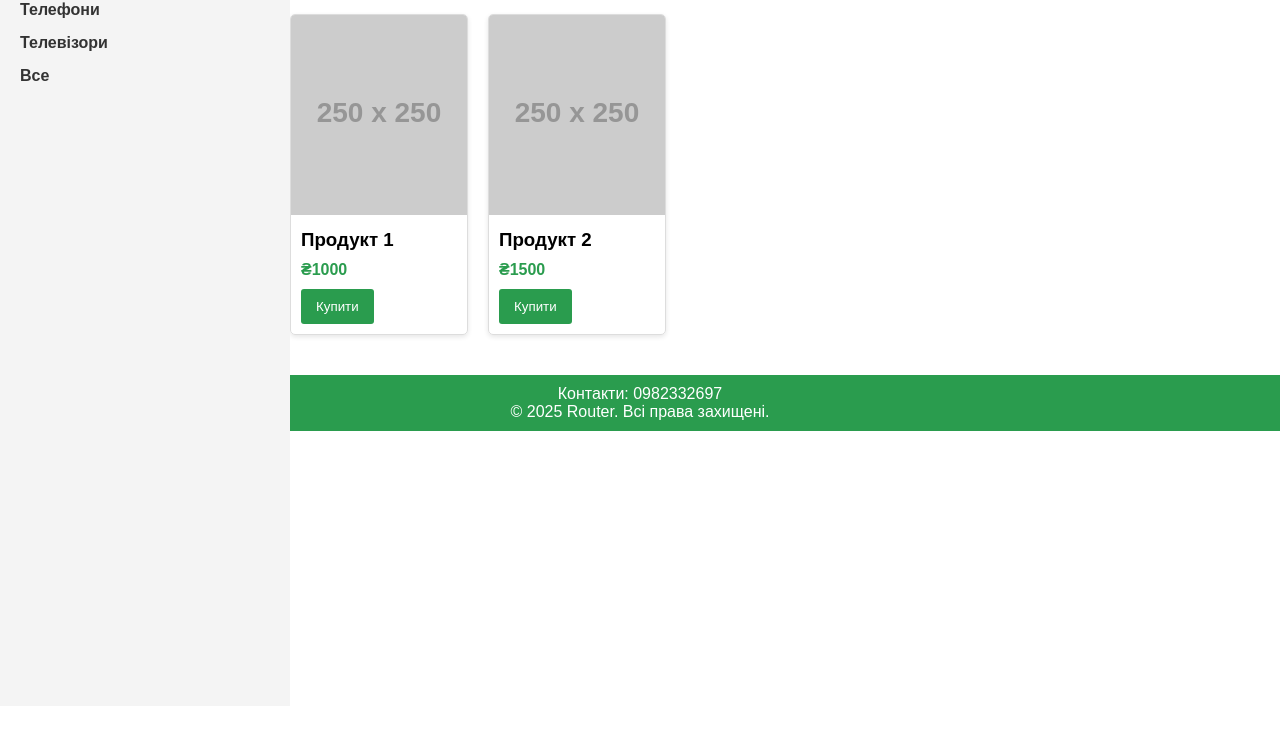
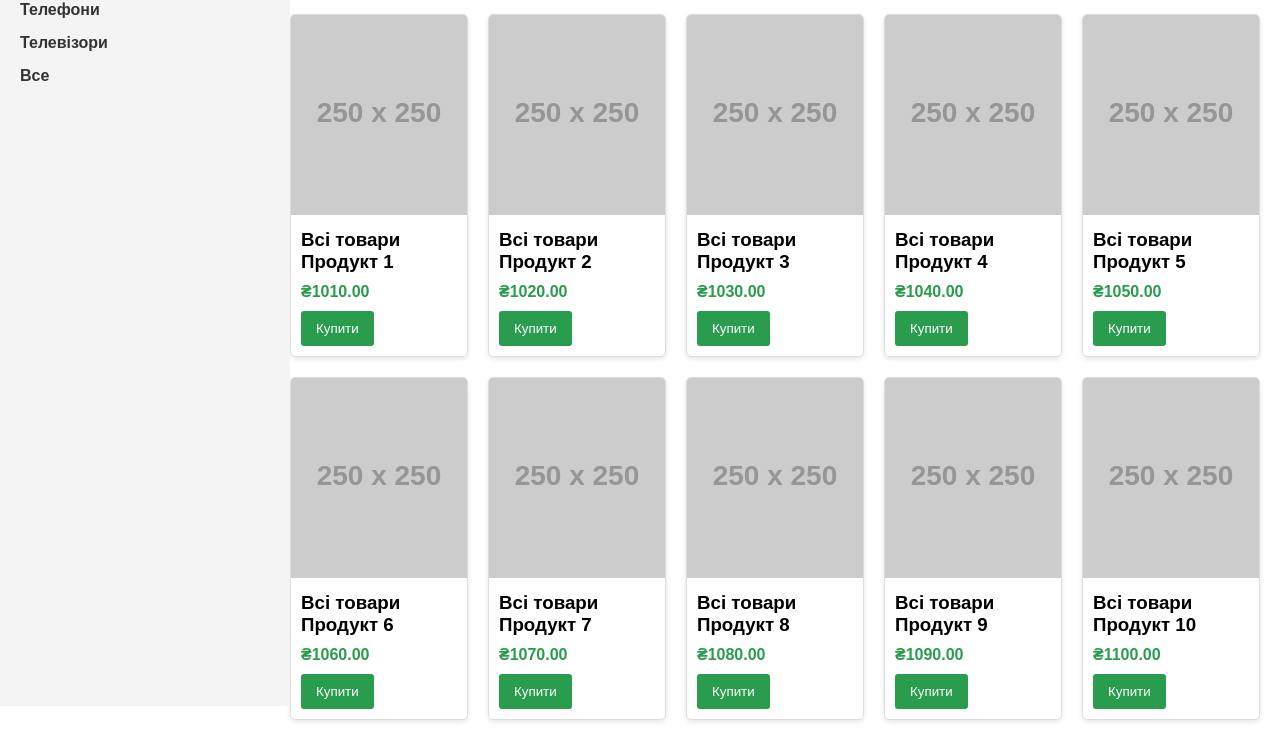
Before and after one commit to Kotyara45/Router, a plain HTML site: page index.html in a window 1280 px wide. Shown: the part 134-871 px from the top of the page. Before the commit the page ends 800 px from the top, so only its background shows below. Drawn offline with Linux system fonts and the light colour scheme; placeholder pictures from the web are drawn by us.

Commit message:
Update index.html

```diff
--- a/index.html
+++ b/index.html
@@ -3,7 +3,7 @@
 <head>
     <meta charset="UTF-8">
     <meta name="viewport" content="width=device-width, initial-scale=1.0">
-    <title>Router</title>
+    <title>Веб Магазин Router</title>
     <style>
         body {
             font-family: Arial, sans-serif;
@@ -107,7 +107,7 @@
 </head>
 <body>
     <header>
-        <div class="logo">Router</div>
+        <div class="logo">Веб Магазин Router</div>
         <nav>
             <ul>
                 <li><a href="#">Головна</a></li>
@@ -119,42 +119,69 @@
 
     <div class="sidebar">
         <ul>
-            <li><a href="#">Товари для дому та саду</a></li>
-            <li><a href="#">Товари для дітей</a></li>
-            <li><a href="#">Для геймерів</a></li>
-            <li><a href="#">Телефони</a></li>
-            <li><a href="#">Телевізори</a></li>
-            <li><a href="#">Все</a></li>
+            <li><a href="#" onclick="loadCategory('home-and-garden')">Товари для дому та саду</a></li>
+            <li><a href="#" onclick="loadCategory('kids')">Товари для дітей</a></li>
+            <li><a href="#" onclick="loadCategory('gaming')">Для геймерів</a></li>
+            <li><a href="#" onclick="loadCategory('phones')">Телефони</a></li>
+            <li><a href="#" onclick="loadCategory('tvs')">Телевізори</a></li>
+            <li><a href="#" onclick="loadCategory('all')">Все</a></li>
         </ul>
     </div>
 
     <main>
-        <h1>Каталог товарів</h1>
-        <div class="product-list">
-            <!-- 50 товарів (5 в ряд і 10 вниз) -->
-            <div class="product">
-                <img src="https://via.placeholder.com/250" alt="Продукт 1">
-                <div class="product-details">
-                    <h3>Продукт 1</h3>
-                    <div class="price">₴1000</div>
-                    <button>Купити</button>
-                </div>
-            </div>
-            <div class="product">
-                <img src="https://via.placeholder.com/250" alt="Продукт 2">
-                <div class="product-details">
-                    <h3>Продукт 2</h3>
-                    <div class="price">₴1500</div>
-                    <button>Купити</button>
-                </div>
-            </div>
-            <!-- (Додати решту товарів аналогічно) -->
+        <h1 id="category-title">Каталог товарів</h1>
+        <div class="product-list" id="product-list">
+            <!-- Динамічний список товарів -->
         </div>
     </main>
 
     <footer>
         Контакти: 0982332697<br>
-        © 2025 Router. Всі права захищені.
+        © 2025 Веб Магазин Router. Всі права захищені.
     </footer>
+
+    <script>
+        const categories = {
+            "home-and-garden": "Товари для дому та саду",
+            "kids": "Товари для дітей",
+            "gaming": "Для геймерів",
+            "phones": "Телефони",
+            "tvs": "Телевізори",
+            "all": "Всі товари"
+        };
+
+        function loadCategory(category) {
+            const titleElement = document.getElementById('category-title');
+            const productList = document.getElementById('product-list');
+
+            // Змінюємо заголовок
+            titleElement.textContent = categories[category];
+
+            // Очищаємо список товарів
+            productList.innerHTML = '';
+
+            // Генеруємо товари для вибраної категорії
+            let productCount = category === 'all' ? 5000 : 50;
+            for (let i = 1; i <= productCount; i++) {
+                const productDiv = document.createElement('div');
+                productDiv.className = 'product';
+                productDiv.innerHTML = `
+                    <img src="https://via.placeholder.com/250" alt="${categories[category]} Продукт ${i}">
+                    <div class="product-details">
+                        <h3>${categories[category]} Продукт ${i}</h3>
+                        <div class="price">₴${(1000 + i * 10).toFixed(2)}</div>
+                        <button>Купити</button>
+                    </div>
+                `;
+                productList.appendChild(productDiv);
+
+                // Показуємо лише 50 товарів на сторінці
+                if (i === 50) break;
+            }
+        }
+
+        // Завантажуємо категорію "Всі товари" за замовчуванням
+        loadCategory('all');
+    </script>
 </body>
 </html>
```
